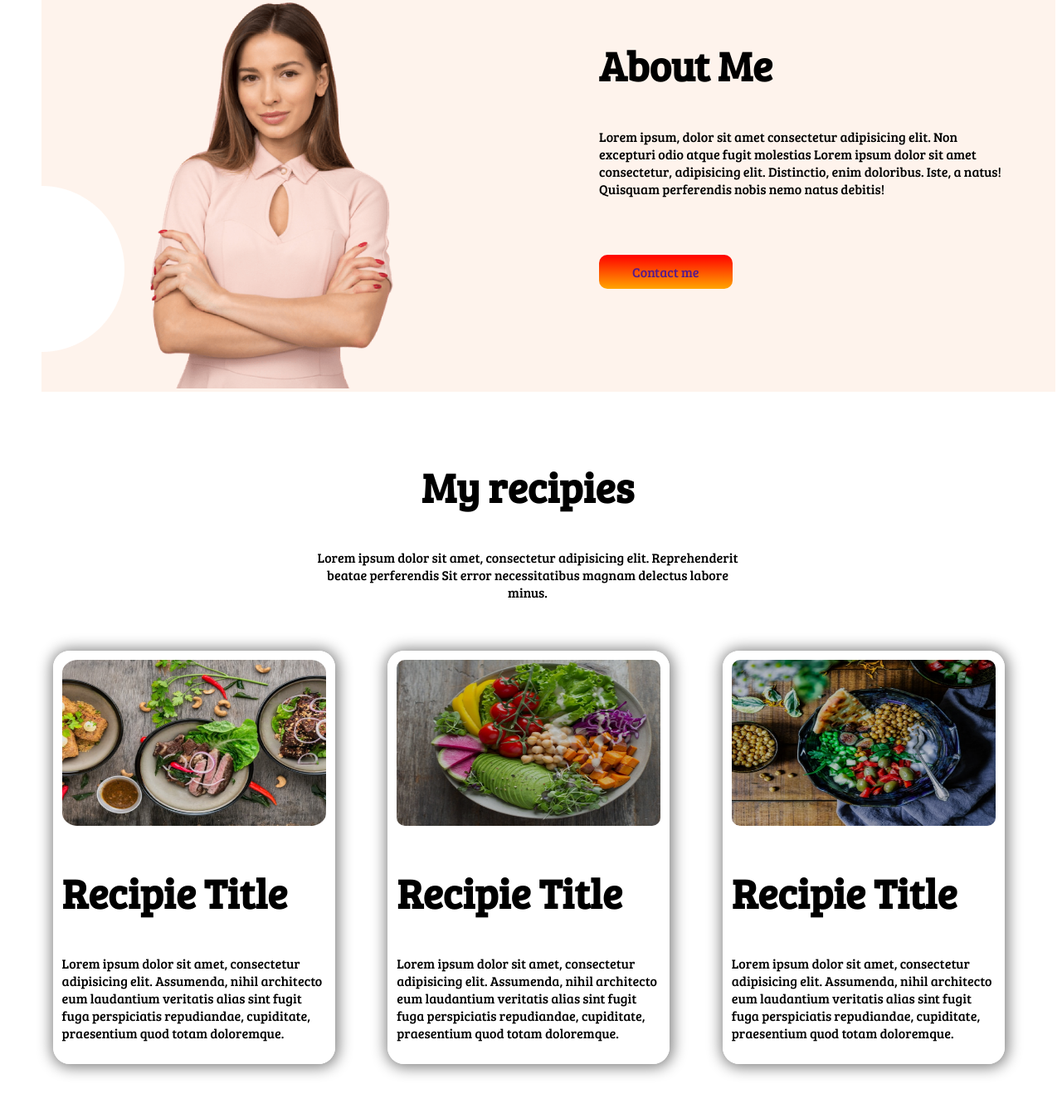
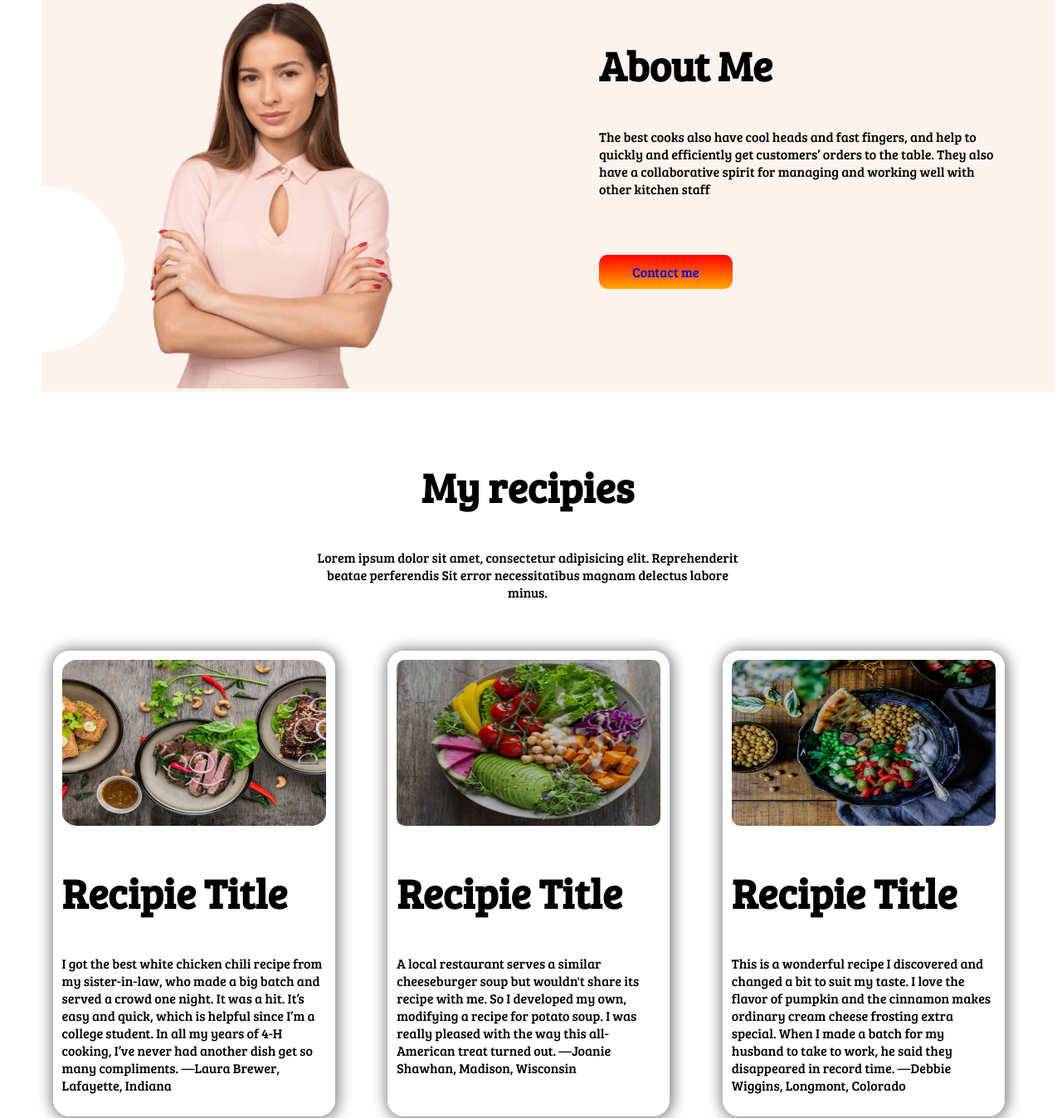
Before and after one commit to sabbir-hossai/-first-assignment, a plain HTML site: page index.html in a window 1280 px wide. Shown: the part 1022-2369 px from the top of the page at 83% size. Drawn offline with Linux system fonts and the light colour scheme.

Commit message:
change text

```diff
--- a/index.html
+++ b/index.html
@@ -33,11 +33,11 @@
         </div>
         <div class="half-width">
             <h1>About Me</h1>
-            <p>Lorem ipsum, dolor sit amet consectetur adipisicing elit. Non excepturi odio atque fugit molestias
-                Lorem ipsum dolor sit amet consectetur, adipisicing elit. Distinctio, enim doloribus. Iste, a natus!
-                Quisquam perferendis nobis nemo natus debitis! </p>
+            <p> The best cooks also have cool heads and fast fingers, and help to quickly and efficiently get customers’
+                orders to the table. They also have a collaborative spirit for managing and working well with other
+                kitchen staff </p>
             <br><br><br>
-            <a href="">Contact me</a>
+            <a target="_blank" href="https://www.facebook.com/md.sabber.39">Contact me</a>
 
         </div>
 
@@ -53,24 +53,25 @@
             <div class="recipies-width">
                 <img src="images/food/Project Cover1.jpg" alt="">
                 <h1>Recipie Title</h1>
-                <p>Lorem ipsum dolor sit amet, consectetur adipisicing elit. Assumenda, nihil architecto eum
-                    laudantium
-                    veritatis alias sint fugit fuga perspiciatis repudiandae, cupiditate, praesentium quod totam
-                    doloremque.</p>
+                <p>I got the best white chicken chili recipe from my sister-in-law, who made a big batch and served a
+                    crowd one night. It was a hit. It’s easy and quick, which is helpful since I’m a college student. In
+                    all my years of 4-H cooking, I’ve never had another dish get so many compliments. —Laura Brewer,
+                    Lafayette, Indiana</p>
             </div>
             <div class="recipies-width">
                 <img src="images/food/Project Cover5.png" alt="">
                 <h1>Recipie Title</h1>
-                <p>Lorem ipsum dolor sit amet, consectetur adipisicing elit. Assumenda, nihil architecto eum laudantium
-                    veritatis alias sint fugit fuga perspiciatis repudiandae, cupiditate, praesentium quod totam
-                    doloremque.</p>
+                <p>A local restaurant serves a similar cheeseburger soup but wouldn't share its recipe with me. So I
+                    developed my own, modifying a recipe for potato soup. I was really pleased with the way this
+                    all-American treat turned out. —Joanie Shawhan, Madison, Wisconsin</p>
             </div>
             <div class="recipies-width">
                 <img src="images/food/Project Cover8.png" alt="">
                 <h1>Recipie Title</h1>
-                <p>Lorem ipsum dolor sit amet, consectetur adipisicing elit. Assumenda, nihil architecto eum laudantium
-                    veritatis alias sint fugit fuga perspiciatis repudiandae, cupiditate, praesentium quod totam
-                    doloremque.</p>
+                <p>This is a wonderful recipe I discovered and changed a bit to suit my taste. I love the flavor of
+                    pumpkin and the cinnamon makes ordinary cream cheese frosting extra special. When I made a batch for
+                    my husband to take to work, he said they disappeared in record time. —Debbie Wiggins, Longmont,
+                    Colorado</p>
             </div>
         </div>
 
```
